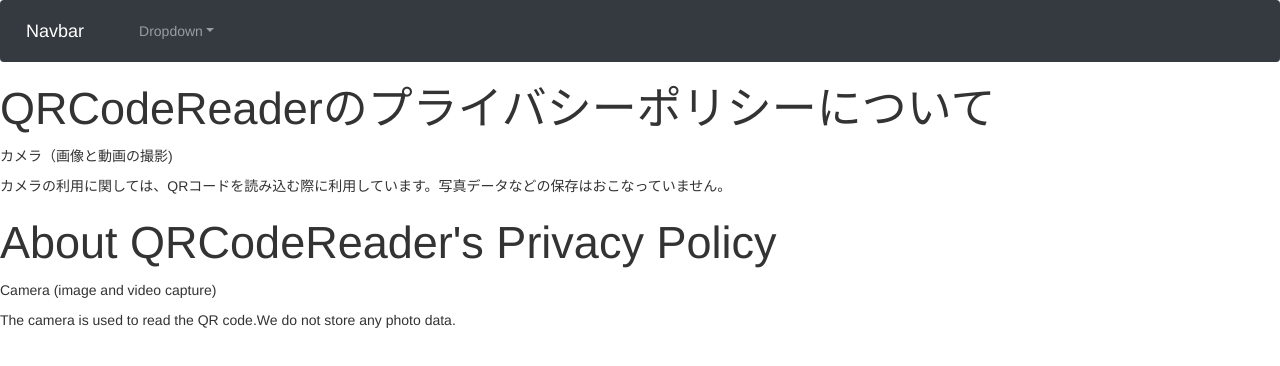
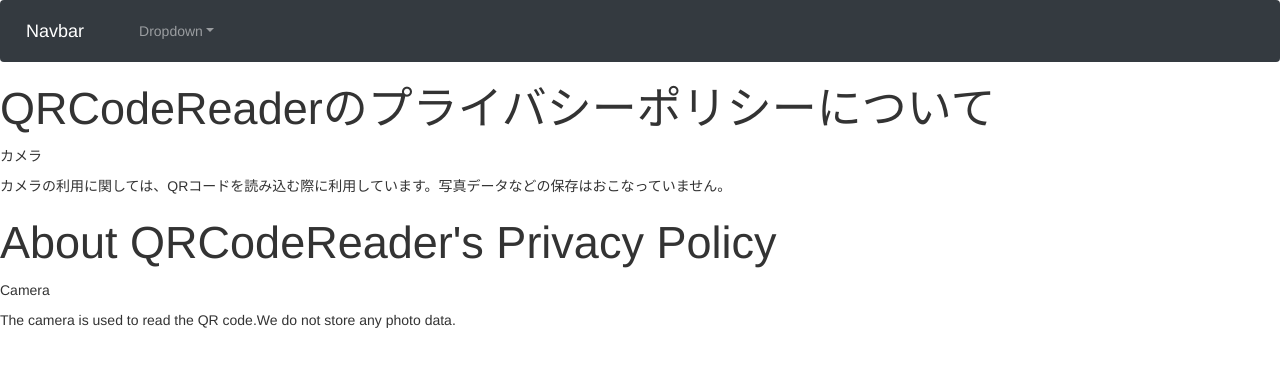
Before and after one commit to r-kuno-zer0/r-kuno-zer0.github.io, a plain HTML site: page docs/hobby/index.html in a window 1280 px wide. Drawn offline with nearby package versions, Linux system fonts and the light colour scheme.

Commit message:
Update index.html

```diff
--- a/docs/hobby/index.html
+++ b/docs/hobby/index.html
@@ -48,10 +48,10 @@
 
 
           <h2 class="display-3">QRCodeReaderのプライバシーポリシーについて</h2>
-          <p>カメラ（画像と動画の撮影)<p>
+          <p>カメラ<p>
           <p>カメラの利用に関しては、QRコードを読み込む際に利用しています。写真データなどの保存はおこなっていません。<p>
           <h2 class="display-3">About QRCodeReader's Privacy Policy</h2>
-          <p>Camera (image and video capture)<p>
+          <p>Camera<p>
           <p>The camera is used to read the QR code.We do not store any photo data.<p>
 
     </main>
```
